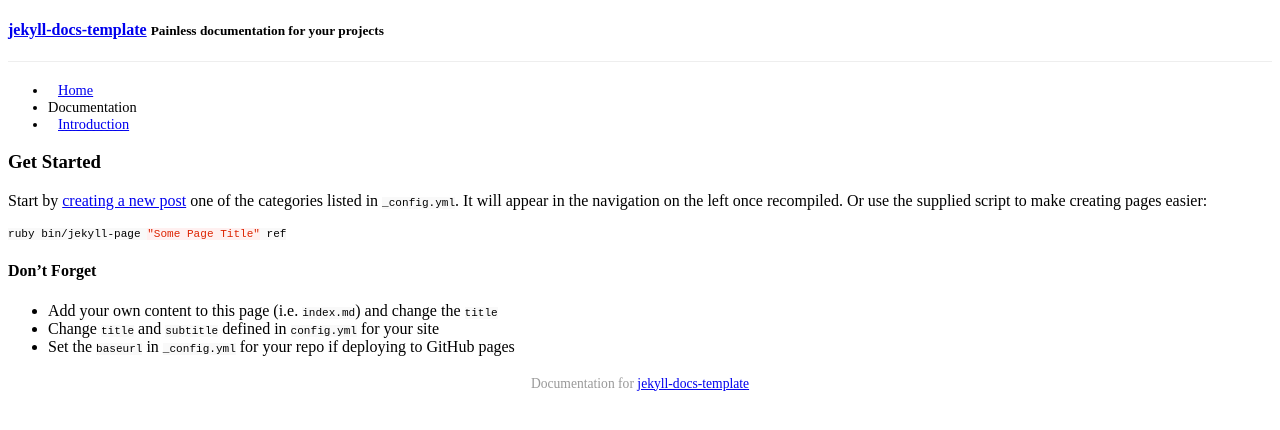
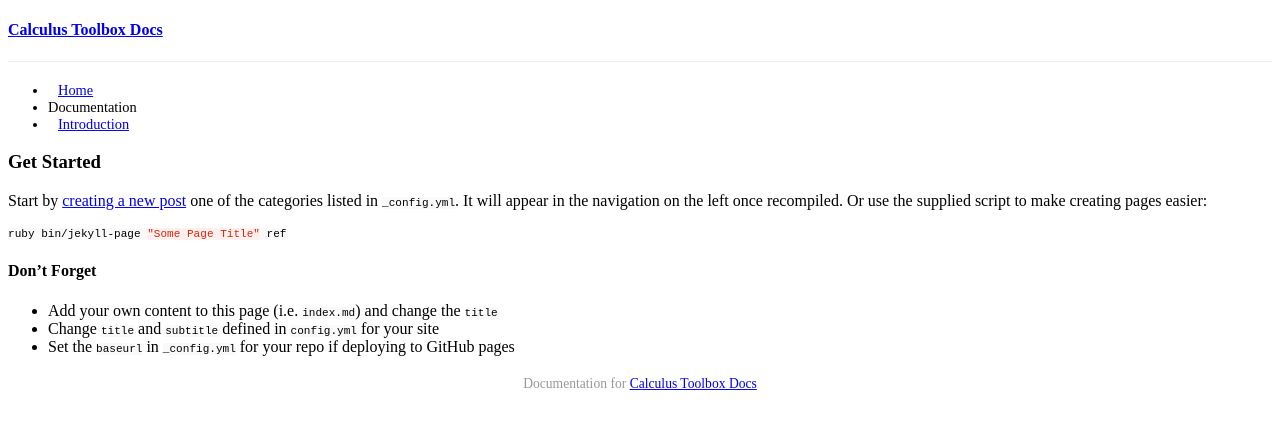
Before and after one commit to goodlyrottenapple/calculus-toolbox, a Jekyll site: the page built from index.md, in a window 1280 px wide. Shown: the top 430 px of the page. Built offline with Jekyll 4.4.1, drawn with Linux system fonts in a browser that asks for light colours; Markdown is read by kramdown in place of the engine named in the settings; a style sheet for code colours, icons or effects is not loaded.

Commit message:
edited _config.yml

```diff
--- a/_config.yml
+++ b/_config.yml
@@ -1,6 +1,6 @@
 # Site title and subtitle. This is used in _includes/header.html
-title: 'jekyll-docs-template'
-subtitle: 'Painless documentation for your projects'
+title: 'Calculus Toolbox Docs'
+# subtitle: 'Painless documentation for your projects'
 
 # if you wish to integrate disqus on pages set your shortname here
 disqus_shortname: ''
```
